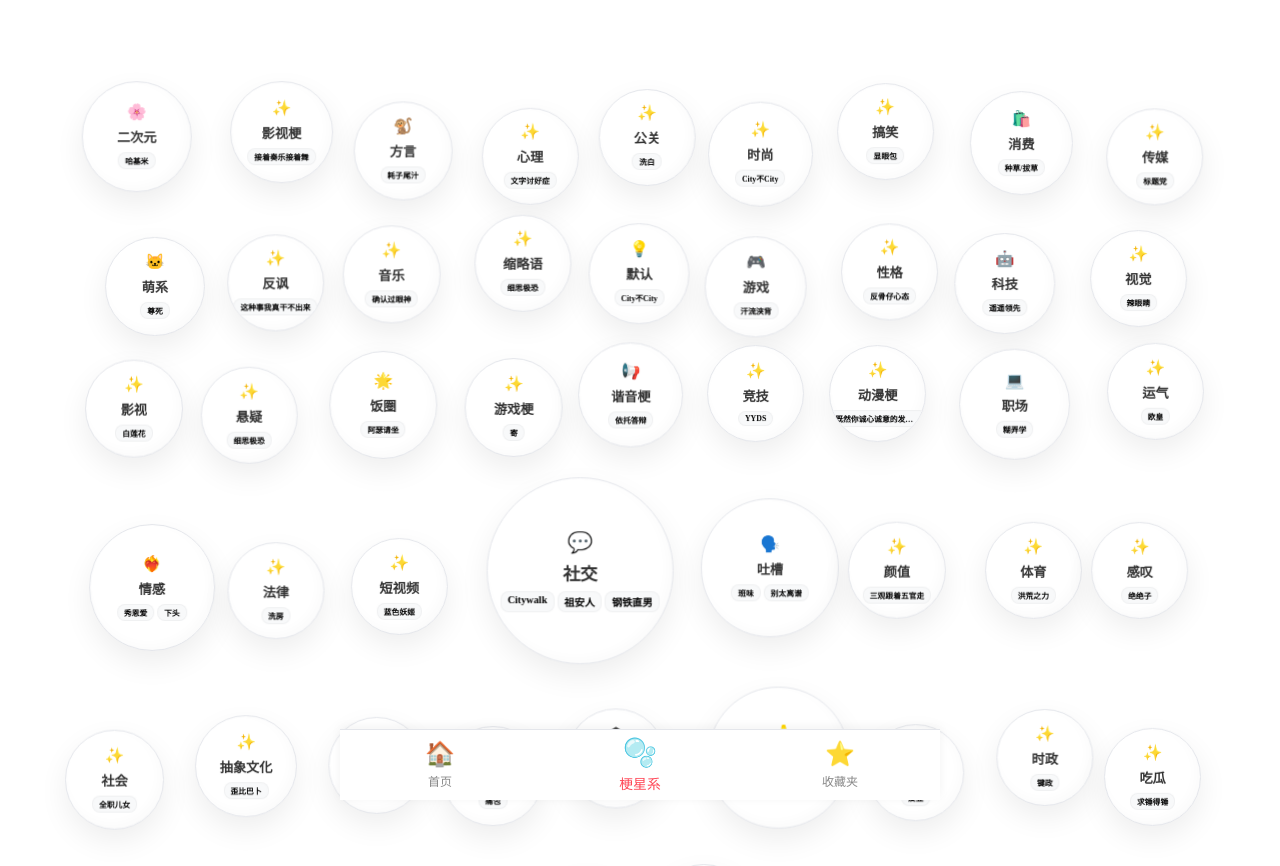
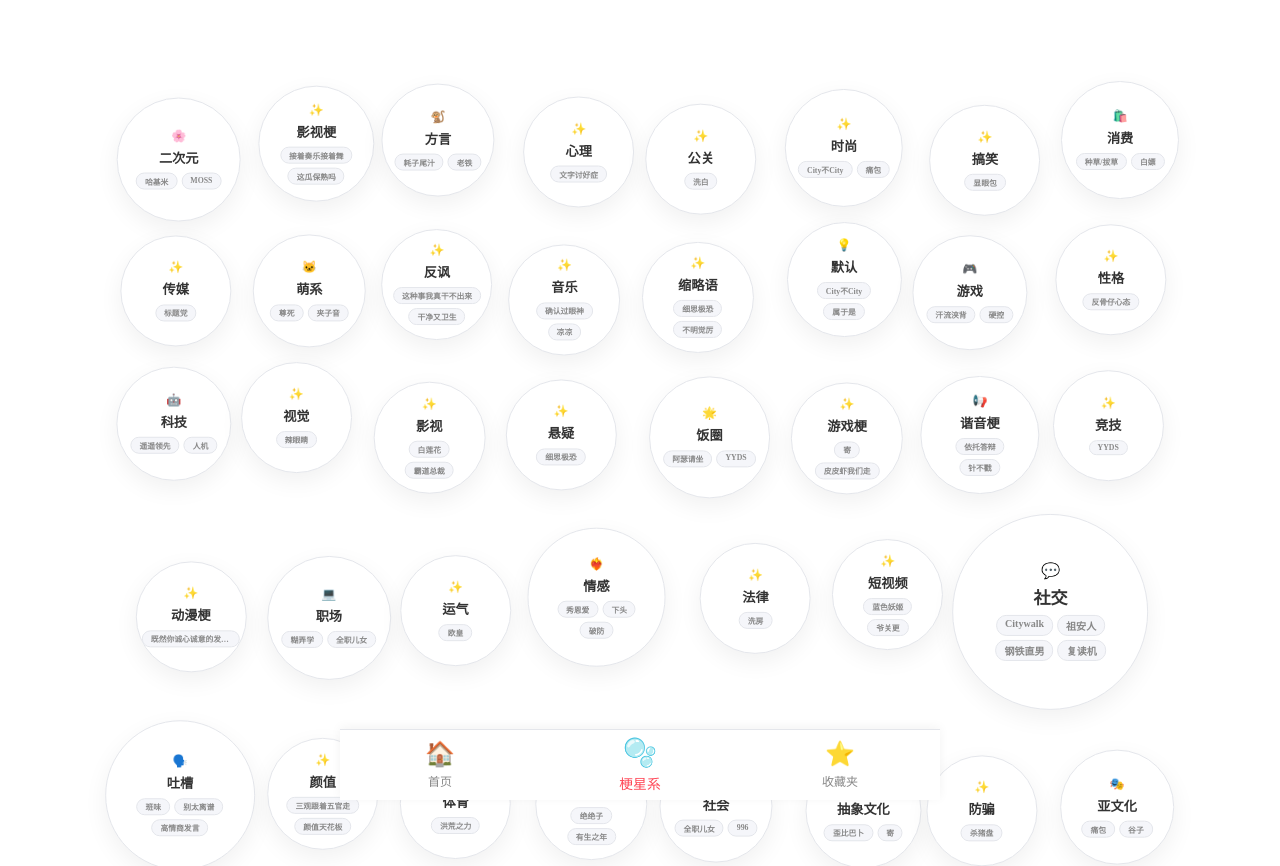
Before and after one commit to StephenMa13/meme-dict, a Vue app: page /categories in a window 1280 px wide. Shown: the top 866 px of the page. Built offline with nearby package versions, Linux system fonts and the light colour scheme.

Commit message:
分类页气泡以及刷新，跳转

```diff
--- a/dev-dist/sw.js
+++ b/dev-dist/sw.js
@@ -82,7 +82,7 @@ define(['./workbox-5a5d9309'], (function (workbox) { 'use strict';
     "revision": "3ca0b8505b4bec776b69afdba2768812"
   }, {
     "url": "index.html",
-    "revision": "0.19il3ifg24g"
+    "revision": "0.5b1sdd5talg"
   }], {});
   workbox.cleanupOutdatedCaches();
   workbox.registerRoute(new workbox.NavigationRoute(workbox.createHandlerBoundToURL("index.html"), {
--- a/src/pages/Categories.vue
+++ b/src/pages/Categories.vue
@@ -1,105 +1,130 @@
 <script setup>
-import { ref, computed, onMounted } from 'vue'
+import { ref, onMounted, nextTick } from 'vue'
 import { getMemes } from '../db.js'
 import { useRouter } from 'vue-router'
 import { categoryConfig } from '../categories.js'
 
 const router = useRouter()
-const allMemes = ref([])
-const dragItemIndex = ref(null) // 记录拖拽的对象
+const bubbleCategories = ref([])
+const draggingIndex = ref(null) // 正在拖拽的索引
 
-onMounted(() => {
-  allMemes.value = getMemes() || []
-})
+const STORAGE_KEY = 'meme_bubble_layout_v1'
 
-// 1. 核心数据计算
-const bubbleCategories = ref([])
+// 1. 初始化数据：优先从本地读取，没有则生成
+const initBubbles = () => {
+  const cached = localStorage.getItem(STORAGE_KEY)
+  if (cached) {
+    bubbleCategories.value = JSON.parse(cached)
+    return
+  }
 
-onMounted(() => {
   const memes = getMemes() || []
   const categoryMap = {}
 
+  // 整理分类数据，同时存储词条的 {term, id}
   memes.forEach(meme => {
     let cats = meme.category || '其他'
     if (!Array.isArray(cats)) cats = [cats]
     cats.forEach(cat => {
       if (!categoryMap[cat]) {
-        categoryMap[cat] = { name: cat, totalViews: 0, count: 0, allTerms: [] }
+        categoryMap[cat] = { name: cat, count: 0, allItems: [] }
       }
       categoryMap[cat].count += 1
-      categoryMap[cat].allTerms.push(meme.term)
+      categoryMap[cat].allItems.push({ term: meme.term, id: meme.id })
     })
   })
 
   const counts = Object.values(categoryMap).map(c => c.count)
   const maxCount = Math.max(...counts) || 1
   const minCount = Math.min(...counts) || 0
+  const minSize = 85; const maxSize = 170
 
-  // 🌟 尺寸增加 1/5 (原 60~134 -> 现 72~160)
-  const minSize = 75
-  const maxSize = 165
-
-  bubbleCategories.value = Object.values(categoryMap).map((item, index) => {
+  const newList = Object.values(categoryMap).map((item, index) => {
     let size = (minSize + maxSize) / 2
     if (maxCount !== minCount) {
       const ratio = (item.count - minCount) / (maxCount - minCount)
       size = minSize + Math.pow(ratio, 1.2) * (maxSize - minSize)
     }
 
-    let maxTerms = size < 90 ? 1 : (size < 125 ? 2 : 3)
-    const shuffledTerms = [...item.allTerms].sort(() => 0.5 - Math.random())
+    // 🌟 核心要求：至少显示 2 个词条
+    let maxTerms = size < 100 ? 2 : (size < 130 ? 3 : 4)
+    const shuffledItems = [...item.allItems].sort(() => 0.5 - Math.random())
     const config = categoryConfig[item.name] || { icon: '✨', color: '#ffffff' }
 
     return {
-      ...item,
-      size: size,
+      name: item.name,
+      size,
       icon: config.icon,
       color: config.color,
-      previewTerms: shuffledTerms.slice(0, maxTerms),
-      // 为每个气泡生成唯一的随机动画参数，解决瞬移并让浮动更圆滑
+      // 存储对象以便跳转
+      previewItems: shuffledItems.slice(0, Math.max(2, maxTerms)),
       delay: -(Math.random() * 5),
-      duration: 4 + Math.random() * 4,
-      ox: index % 2 === 0 ? 10 : -10, // 初始 X 偏移
-      oy: index % 3 === 0 ? 12 : -12 // 初始 Y 偏移
+      duration: 5 + Math.random() * 5,
+      ox: index % 2 === 0 ? 8 : -8,
+      oy: index % 3 === 0 ? 10 : -10
     }
   }).sort(() => 0.5 - Math.random())
-})
 
-// 2. 拖拽逻辑：让气泡“自然向另一边排列”
-const onDragStart = (index) => {
-  dragItemIndex.value = index
+  bubbleCategories.value = newList
+  saveLayout()
+}
+
+const saveLayout = () => {
+  localStorage.setItem(STORAGE_KEY, JSON.stringify(bubbleCategories.value))
+}
+
+// 2. 拖拽逻辑增强
+const onDragStart = (e, index) => {
+  draggingIndex.value = index
+  e.dataTransfer.effectAllowed = 'move'
+
+  // 🌟 解决“方形背景”：自定义拖拽预览图为空，或者稍微延迟修改样式
+  const ghost = e.target.cloneNode(true)
+  ghost.style.opacity = "0" // 让原生的拖拽跟随图变透明
+  document.body.appendChild(ghost)
+  e.dataTransfer.setDragImage(ghost, 0, 0)
+  setTimeout(() => document.body.removeChild(ghost), 0)
 }
 
 const onDragEnter = (index) => {
-  if (dragItemIndex.value === null || dragItemIndex.value === index) return
-  // 交换数组位置，transition-group 会自动处理平滑移动
+  if (draggingIndex.value === null || draggingIndex.value === index) return
+
+  // 交换位置
   const list = [...bubbleCategories.value]
-  const dragItem = list[dragItemIndex.value]
-  list.splice(dragItemIndex.value, 1)
-  list.splice(index, 0, dragItem)
-  dragItemIndex.value = index
+  const targetItem = list.splice(draggingIndex.value, 1)[0]
+  list.splice(index, 0, targetItem)
+
+  draggingIndex.value = index
   bubbleCategories.value = list
 }
 
 const onDragEnd = () => {
-  dragItemIndex.value = null
+  draggingIndex.value = null
+  saveLayout() // 松手后持久化位置
 }
 
+// 3. 导航逻辑
 const goToCategory = (name) => {
   router.push(`/category/${name}`)
 }
+
+const goToMeme = (id) => {
+  router.push(`/meme/${id}`)
+}
+
+onMounted(initBubbles)
 </script>
 
 <template>
   <div class="categories-page">
-    <!-- 使用 transition-group 实现拖拽时的自然滑动排列 -->
     <transition-group name="bubble-list" tag="div" class="bubbles-wrapper">
       <div
         v-for="(cat, index) in bubbleCategories"
         :key="cat.name"
         class="bubble-item"
+        :class="{ 'is-ghost': draggingIndex === index }"
         :draggable="true"
-        @dragstart="onDragStart(index)"
+        @dragstart="onDragStart($event, index)"
         @dragenter.prevent="onDragEnter(index)"
         @dragover.prevent
         @dragend="onDragEnd"
@@ -107,7 +132,7 @@ const goToCategory = (name) => {
         :style="{
           width: `${cat.size}px`,
           height: `${cat.size}px`,
-          fontSize: `${Math.max(12, cat.size / 10.5)}px`,
+          fontSize: `${Math.max(12, cat.size / 11)}px`,
           '--ox': `${cat.ox}px`,
           '--oy': `${cat.oy}px`,
           animationDelay: `${cat.delay}s`,
@@ -119,11 +144,12 @@ const goToCategory = (name) => {
           <strong class="cat-name">{{ cat.name }}</strong>
 
           <div class="preview-cloud">
-            <!-- 🌟 词条背景色逻辑：白色则透明，否则同步分类色 -->
-            <span v-for="term in cat.previewTerms"
-                  :key="term"
-                  class="preview-tag">
-              {{ term }}
+            <!-- 🌟 点击词条停止冒泡，直接去词条页 -->
+            <span v-for="item in cat.previewItems"
+                  :key="item.id"
+                  class="preview-tag"
+                  @click.stop="goToMeme(item.id)">
+              {{ item.term }}
             </span>
           </div>
         </div>
@@ -138,6 +164,7 @@ const goToCategory = (name) => {
   min-height: 100vh;
   display: flex;
   justify-content: center;
+  overflow-x: hidden;
 }
 
 .bubbles-wrapper {
@@ -145,62 +172,57 @@ const goToCategory = (name) => {
   flex-wrap: wrap;
   justify-content: center;
   align-items: center;
-  gap: 25px; /* 间距增大，配合更大的气泡 */
-  max-width: 1200px;
+  gap: 20px;
+  max-width: 1100px;
   padding: 40px 20px;
-  perspective: 1000px;
 }
 
-/* 🌟 核心动画：将初始偏移融入浮动，消除瞬移 */
+/* 🌟 核心动画 */
 @keyframes smoothFloat {
-  0% { transform: translate(var(--ox), var(--oy)); }
+  0%, 100% { transform: translate(var(--ox), var(--oy)); }
   50% { transform: translate(calc(var(--ox) * -1), calc(var(--oy) * -1.2)); }
-  100% { transform: translate(var(--ox), var(--oy)); }
 }
 
 .bubble-item {
   border-radius: 50%;
   background: var(--card-bg);
   border: 1px solid var(--border-color);
-  box-shadow: 0 12px 30px rgba(0,0,0,0.07), inset -4px -4px 12px rgba(0,0,0,0.02);
+  box-shadow: 0 8px 24px rgba(0,0,0,0.06);
   display: flex;
   align-items: center;
   justify-content: center;
   cursor: grab;
   flex-shrink: 0;
-  transition: transform 0.3s ease, box-shadow 0.3s ease, border-color 0.3s ease;
+  transition: all 0.5s cubic-bezier(0.34, 1.56, 0.64, 1); /* 增加弹性动画 */
   animation: smoothFloat infinite ease-in-out;
   overflow: hidden;
   text-align: center;
-  padding: 10px;
+  padding: 12px;
   user-select: none;
-  -webkit-user-drag: element;
-  /* 1. 去掉点击时的灰色高亮框 (iOS & Android Chrome) */
   -webkit-tap-highlight-color: transparent;
-
-  /* 2. 禁止弹出系统默认菜单（如复制、查看图像），长按时就不出方框了 */
-  -webkit-touch-callout: none;
-
-  /* 3. 禁止用户选中气泡内的文字 */
-  user-select: none;
-  -webkit-user-select: none;
-
-  /* 4. 去掉可能的焦点轮廓线 */
-  outline: none;
 }
 
-.bubble-item:active { cursor: grabbing; }
-
-/* 🌟 当数组顺序改变时，未被拖动的元素会平滑滑动 */
-.bubble-list-move {
-  transition: transform 0.6s cubic-bezier(0.23, 1, 0.32, 1);
+/* 🌟 解决方形背景：让正在拖动的原件变成“浅色阴影”占位符 */
+.is-ghost {
+  opacity: 0.3;
+  background: var(--bg-color) !important;
+  border: 1px dashed var(--border-color);
+  box-shadow: none;
+  transform: scale(0.9) !important;
+  animation: none; /* 占位符不飘动 */
 }
 
-.bubble-item:hover {
-  z-index: 100;
+/* 🌟 拖拽时的平滑滑动顺序动画 */
+.bubble-list-move {
+  transition: transform 0.5s cubic-bezier(0.2, 0, 0, 1);
+}
+
+.bubble-item:hover:not(.is-ghost) {
+  z-index: 10;
   border-color: #FFD700;
-  box-shadow: 0 20px 40px rgba(0,0,0,0.15);
-  animation-play-state: paused; /* 悬停时停止浮动，方便点击 */
+  box-shadow: 0 15px 35px rgba(0,0,0,0.12);
+  animation-play-state: paused;
+  transform: scale(1.05) !important;
 }
 
 .bubble-inner {
@@ -208,63 +230,52 @@ const goToCategory = (name) => {
   flex-direction: column;
   align-items: center;
   justify-content: center;
-  gap: 6px;
-  width: 100%;
+  gap: 4px;
 }
 
-.cat-icon { font-size: 1.3em; }
 .cat-name {
   font-size: 1.1em;
   color: var(--text-main);
   font-weight: 800;
-  white-space: nowrap;
+  margin-bottom: 2px;
 }
 
 .preview-cloud {
   display: flex;
   flex-wrap: wrap;
   justify-content: center;
-  gap: 3px;
+  gap: 4px;
 }
 
+/* 词条标签样式 */
 .preview-tag {
   font-size: 0.65em;
-  padding: 2px 6px;
-  border-radius: 8px;
-  white-space: nowrap;
-  max-width: 85px;
+  padding: 2px 8px;
+  border-radius: 10px;
+  font-weight: 600;
+  background-color: var(--bg-color);
+  border: 1px solid var(--border-color);
+  color: var(--text-secondary);
+  transition: all 0.2s;
+  max-width: 80px;
   overflow: hidden;
   text-overflow: ellipsis;
-  font-weight: 600;
-  background-color: #f8f9fa;
-  /* color: var(--text-secondary);  */
-  border: 1px solid rgba(0,0,0,0.03);
-  transition: background-color 0.3s ease;
-}
-/* 当首页选择了“粉色”时 */
-:global(.bg-pink) .preview-tag {
-  background-color: #FFE4E1 !important; /* 与你首页设置的粉色完全一致 */
-  color: #d87093; /* 稍微深一点的粉色文字，保证清晰 */
-  border: 1px solid rgba(0,0,0,0.03);
+  white-space: nowrap;
 }
 
-/* 当首页选择了“绿色”时 */
-:global(.bg-green) .preview-tag {
-  background-color: #C7EDCC !important; /* 与你首页设置的绿色完全一致 */
-  color: #556b2f; /* 稍微深一点的绿色文字 */
-  border: 1px solid rgba(0,0,0,0.03);
+.preview-tag:hover {
+  background-color: #FFD700 !important;
+  color: #333 !important;
+  transform: translateY(-2px);
 }
 
-/* 🌟 夜间模式：设为灰色 */
-:global(html.dark-mode) .preview-tag {
-  background-color: #333333 !important; /* 深灰色 */
-  color: #aaaaaa !important;
-  border: none !important;
-}
+/* 主题颜色适配（同步首页逻辑） */
+:global(.bg-pink) .preview-tag { background-color: #FFE4E1 !important; color: #d87093; }
+:global(.bg-green) .preview-tag { background-color: #C7EDCC !important; color: #556b2f; }
+:global(html.dark-mode) .preview-tag { background-color: #333 !important; color: #aaa; border: none; }
 
-/* 适配移动端 */
 @media (max-width: 768px) {
-  .bubbles-wrapper { gap: 15px; padding: 20px 10px; }
-  .bubble-item { animation-duration: 8s !important; } /* 手机上慢一点更优雅 */
+  .bubbles-wrapper { gap: 12px; }
+  .bubble-item { animation-duration: 10s !important; }
 }
 </style>
```
Also changed, not shown: src/pages/Home.vue (+104 -3 lines).
